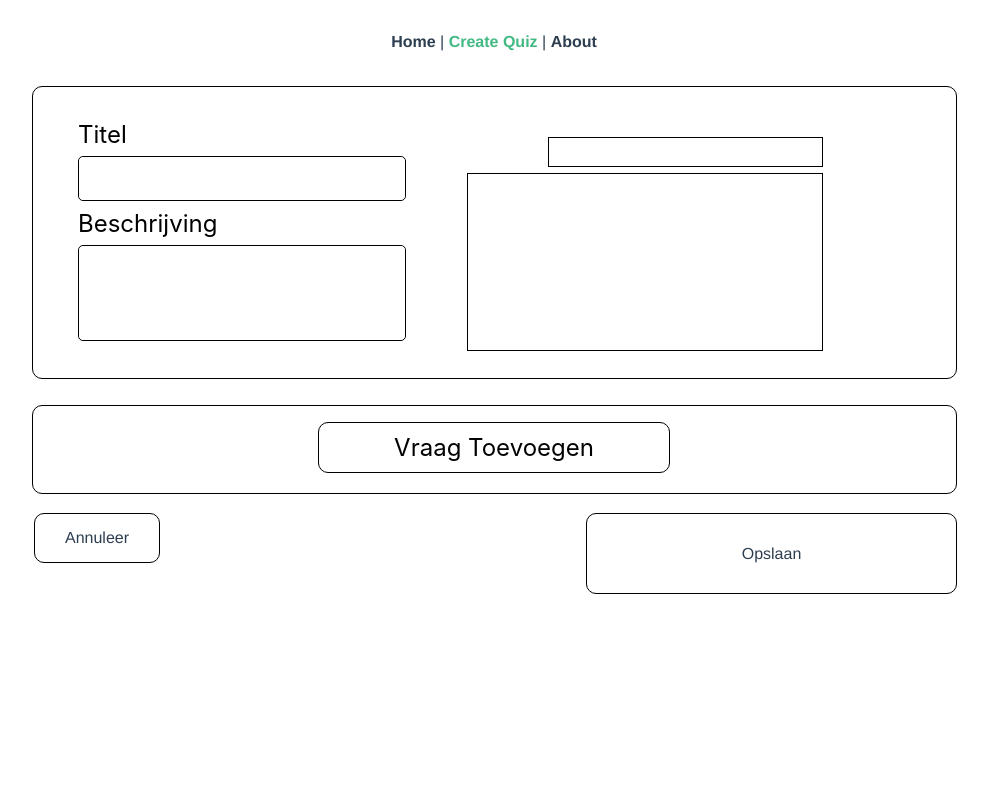
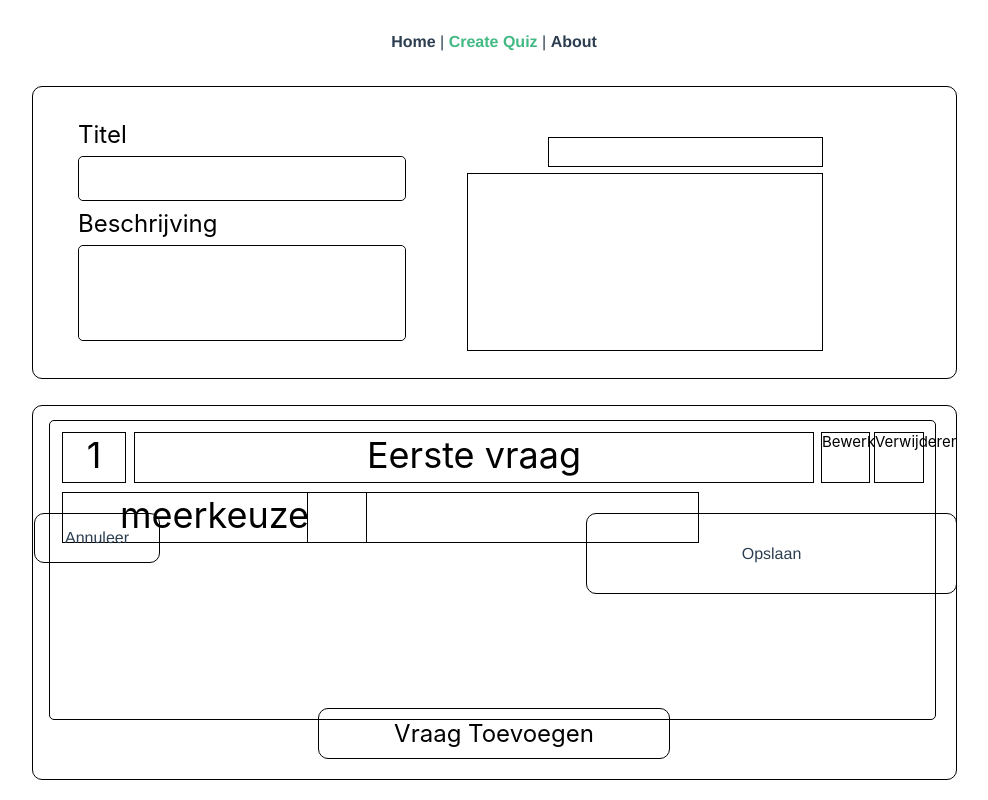
Before and after one commit to TeunSpithoven/thinku, a Vue app: page /createQuiz in a window 1280 px wide. Shown: the whole page, without its empty margins (146-1134 px from the left). Built offline with nearby package versions, Linux system fonts and the light colour scheme.

Commit message:
begin aan vragen in quiz toevoegen

```diff
--- a/src/components/question/Question.vue
+++ /dev/null
@@ -1,18 +0,0 @@
-<template>
-  <div>VraagKaart</div>
-</template>
-
-<script>
-export default {
-    name: 'QuestionCard',
-    props: {
-        question: String,
-        type: String,
-        answers: Array,
-    },
-}
-</script>
-
-<style>
-
-</style>
--- /dev/null
+++ b/src/components/question/QuestionCard.vue
@@ -0,0 +1,49 @@
+<template>
+  <div id="questionCard">
+    <QuestionInfo :question="this.question" :number="this.number" :type="this.type" :time="this.time"/>
+    <div id="answers">
+      <ul>
+        <li v-for="answer in this.answers" :key="answer.answer">
+          <!-- hier het antwoord component -->
+        </li>
+      </ul>
+    </div>
+    <div id="addAnswerButton"></div>
+  </div>
+</template>
+
+<script>
+import QuestionInfo from './QuestionInfo.vue';
+
+export default {
+  name: "QuestionCard",
+  components: {
+    QuestionInfo,
+  },
+  props: {
+    question: String,
+    answers: Array,
+    number: Number,
+    type: String,
+    time: Number,
+  },
+
+};
+</script>
+
+<style scoped>
+#questionCard {
+  box-sizing: border-box;
+
+  position: absolute;
+  height: 300px;
+  float:left;
+  left: 16px;
+  right: 20px;
+  top: 14px;
+
+  background: #ffffff;
+  border: 1px solid #000000;
+  border-radius: 5px;
+}
+</style>
--- /dev/null
+++ b/src/components/question/QuestionInfo.vue
@@ -0,0 +1,160 @@
+<template>
+  <div id="info">
+    <div id="number">
+      {{ this.number }}
+    </div>
+    <div id="title">
+      {{ this.question }}
+    </div>
+    <div id="editButton">Bewerk</div>
+    <div id="deleteButton">Verwijderen</div>
+    <div id="type">
+      <button @click="toggleTypeDropdown">{{ this.type }}</button>
+    </div>
+    <div id="typeDropdown">
+      <button v-for="t in this.unselectedTypes" :key="t">{{ t }}</button>
+    </div>
+    <div id="time">{{ this.time }}</div>
+  </div>
+</template>
+
+<script>
+export default {
+  name: "QuestionInfo",
+  props: {
+    question: String,
+    number: Number,
+    type: String,
+    time: Number,
+  },
+  data() {
+    return {
+      typeDropdown: false,
+      types: ["meerkeuze", "open", "woordwolk", "goedfout"],
+    };
+  },
+  computed: {
+    unselectedTypes() {
+      return this.types !== this.type;
+    },
+  },
+  methods: {
+    toggleTypeDropdown() {
+      this.typeDropdown = !this.typeDropdown;
+    },
+  },
+};
+</script>
+
+<style scoped>
+#info {
+  position: absolute;
+  height: 111px;
+  left: 12px;
+  right: 11px;
+  top: 11px;
+}
+#number {
+  position: absolute;
+  width: 64px;
+  height: 51px;
+  left: 0px;
+  top: 0px;
+
+  border: 1px solid #000000;
+
+  font-family: "Inter";
+  font-style: normal;
+  font-weight: 400;
+  font-size: 36px;
+  line-height: 44px;
+
+  color: #000000;
+}
+
+#title {
+  position: absolute;
+  height: 51px;
+  left: 72px;
+  right: 110px;
+  top: 0px;
+
+  font-family: "Inter";
+  font-style: normal;
+  font-weight: 400;
+  font-size: 36px;
+  line-height: 44px;
+
+  color: #000000;
+
+  border: 1px solid #000000;
+}
+
+#editButton {
+  position: absolute;
+  width: 49px;
+  height: 51px;
+  right: 54px;
+  top: 0px;
+  font-family: "Inter";
+  font-style: normal;
+  font-weight: 400;
+  font-size: 15px;
+  line-height: 18px;
+
+  color: #000000;
+  border: 1px solid #000000;
+}
+#deleteButton {
+  position: absolute;
+  width: 50px;
+  height: 51px;
+  right: 0px;
+  top: 0px;
+
+  font-family: "Inter";
+  font-style: normal;
+  font-weight: 400;
+  font-size: 15px;
+  line-height: 18px;
+
+  color: #000000;
+  border: 1px solid #000000;
+}
+#type {
+  position: absolute;
+  width: 305px;
+  height: 51px;
+  left: calc(50% - 305px / 2 - 278.5px);
+  top: 60px;
+
+  font-family: "Inter";
+  font-style: normal;
+  font-weight: 400;
+  font-size: 36px;
+  line-height: 44px;
+
+  color: #000000;
+
+  border: 1px solid #000000;
+}
+#time {
+  box-sizing: border-box;
+
+  position: absolute;
+  width: 392px;
+  height: 51px;
+  right: 225px;
+  top: 60px;
+
+  font-family: "Inter";
+  font-style: normal;
+  font-weight: 400;
+  font-size: 36px;
+  line-height: 44px;
+
+  color: #000000;
+
+  border: 1px solid #000000;
+}
+</style>
--- a/src/components/quiz/CreateQuiz.vue
+++ b/src/components/quiz/CreateQuiz.vue
@@ -1,35 +1,81 @@
 <template>
-    <div>
-      <QuizInfo/>
-      <Questions/>
-      <div id="knoppen">
-        <button
-          id="annuleerKnop"
-          @click="this.$router.push({ path: '/' })"
-        > Annuleer </button>
-        <button id="opslaanKnop" @click="submit()">Opslaan</button>
+  <div>
+    <QuizInfo />
+    <ul id="questionList">
+      <li v-for="q in questions" :key="q.question">
+        <QuestionCard
+          :question="q.question"
+          :type="q.type"
+          :answers="q.answers"
+          :number="q.number"
+        ></QuestionCard>
+      </li>
+
+      <div class="vraagToevoegenContainer">
+        <button class="vraagToevoegen">Vraag Toevoegen</button>
       </div>
+    </ul>
+    <div id="knoppen">
+      <button id="annuleerKnop" @click="this.$router.push({ path: '/' })">
+        Annuleer
+      </button>
+      <button id="opslaanKnop" @click="submit()">Opslaan</button>
     </div>
+  </div>
 </template>
 
 <script>
-import QuizInfo from '@/components/quiz/QuizInfo.vue'
-import Questions from '@/components/quiz/QuestionList.vue'
+import QuizInfo from "@/components/quiz/QuizInfo.vue";
+import QuestionCard from "@/components/question/QuestionCard.vue";
 export default {
-  name: 'CreateQuiz',
+  name: "CreateQuiz",
   components: {
     QuizInfo,
-    Questions,
+    QuestionCard,
+  },
+  data() {
+    return {
+      questions: [
+        {
+          question: "Eerste vraag",
+          type: "meerkeuze",
+          number: 1,
+          answers: [
+            {
+              answer: "antwoord een",
+              isCorrect: true,
+            },
+            {
+              answer: "antwoord twee",
+              isCorrect: false,
+            },
+          ],
+        },
+      ],
+    };
   },
   methods: {
     submit() {
       alert("Opslaan");
     },
   },
-}
+};
 </script>
 
 <style scoped>
+#questionList {
+  overflow: auto;
+  box-sizing: border-box;
+
+  position: absolute;
+  min-height: 375px;
+  left: 178px;
+  right: 177px;
+  top: 405px;
+
+  border: 1px solid #000000;
+  border-radius: 10px;
+}
 #knoppen {
   position: absolute;
   height: 114px;
@@ -61,4 +107,35 @@ export default {
   border: 1px solid #000000;
   border-radius: 10px;
 }
+.vraagToevoegenContainer {
+  box-sizing: border-box;
+
+  position: absolute;
+  height: 51px;
+  left: 285px;
+  right: 286px;
+  bottom: 20px;
+
+  border: 1px solid #000000;
+  border-radius: 10px;
+}
+
+.vraagToevoegen {
+  position: absolute;
+  width: 100%;
+  left: 0px;
+  right: 0px;
+  top: 4.62%;
+  bottom: 4.62%;
+
+  font-family: "Inter";
+  font-style: normal;
+  font-weight: 400;
+  font-size: 24px;
+  line-height: 29px;
+  align-items: center;
+  text-align: center;
+
+  color: #000000;
+}
 </style>
--- a/src/components/quiz/QuestionList.vue
+++ /dev/null
@@ -1,81 +0,0 @@
-<template>
-  <div id="questionContainer">
-    <div class="vraagToevoegenContainer">
-        <button class="vraagToevoegen">Vraag Toevoegen</button>
-    </div>
-  </div>
-</template>
-
-<script>
-export default {
-  name: "QuestionList",
-  data() {
-    return {
-        questions: [
-            {
-                question: 'Eerste vraag',
-                type: 'meerkeuze',
-                answers: [
-                    {
-                        answer: 'antwoord een',
-                        isCorrect: true,
-                    },
-                    {
-                        answer: 'antwoord twee',
-                        isCorrect: false,
-                    },
-                ],
-            },
-        ],
-    }
-  }
-};
-</script>
-
-<style scoped>
-#questionContainer {
-  box-sizing: border-box;
-
-  position: absolute;
-  height: 89px;
-  left: 178px;
-  right: 177px;
-  top: 405px;
-
-  border: 1px solid #000000;
-  border-radius: 10px;
-}
-
-.vraagToevoegenContainer {
-  box-sizing: border-box;
-
-  position: absolute;
-  height: 51px;
-  left: 285px;
-  right: 286px;
-  bottom: 20px;
-
-  border: 1px solid #000000;
-  border-radius: 10px;
-}
-
-.vraagToevoegen {
-    position: absolute;
-    width: 100%;
-    left: 0px;
-    right: 0px;
-    top: 4.62%;
-    bottom: 4.62%;
-
-    font-family: 'Inter';
-    font-style: normal;
-    font-weight: 400;
-    font-size: 24px;
-    line-height: 29px;
-    align-items: center;
-    text-align: center;
-
-    color: #000000;
-}
-
-</style>
```
